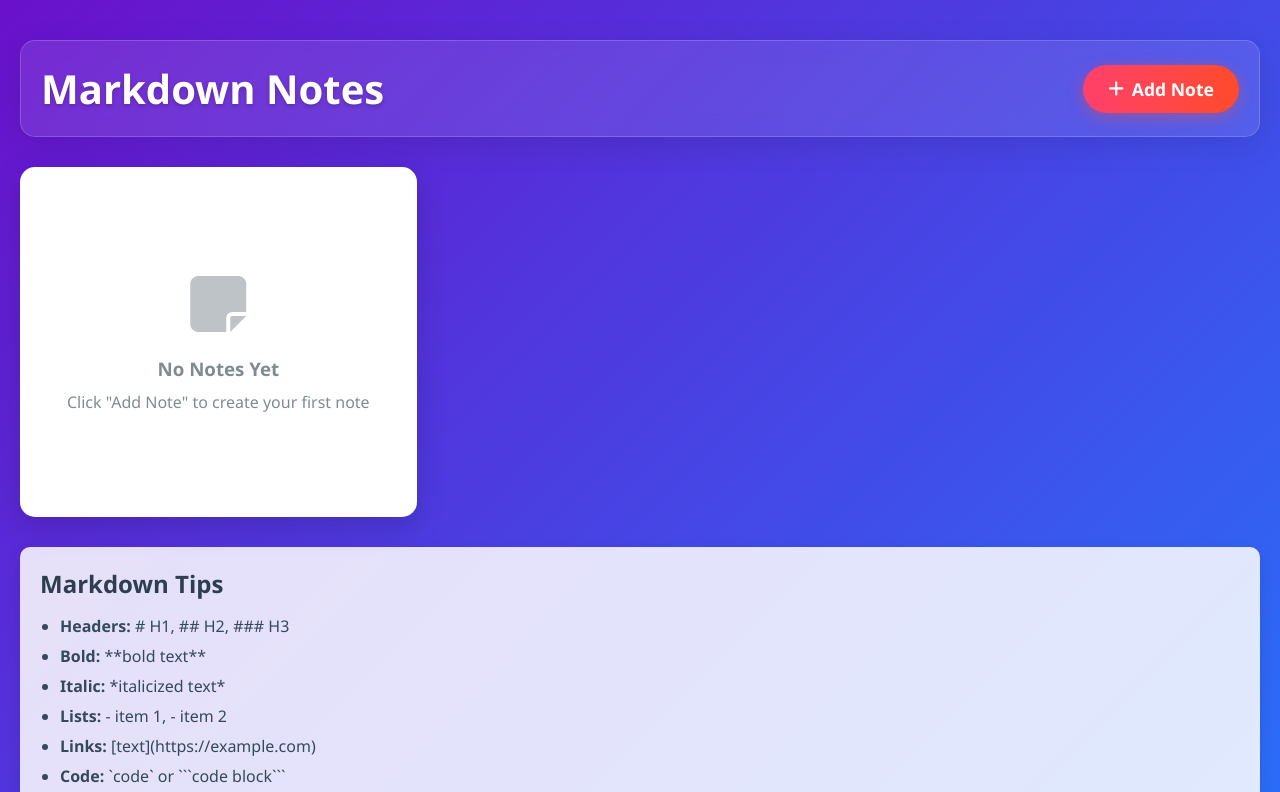
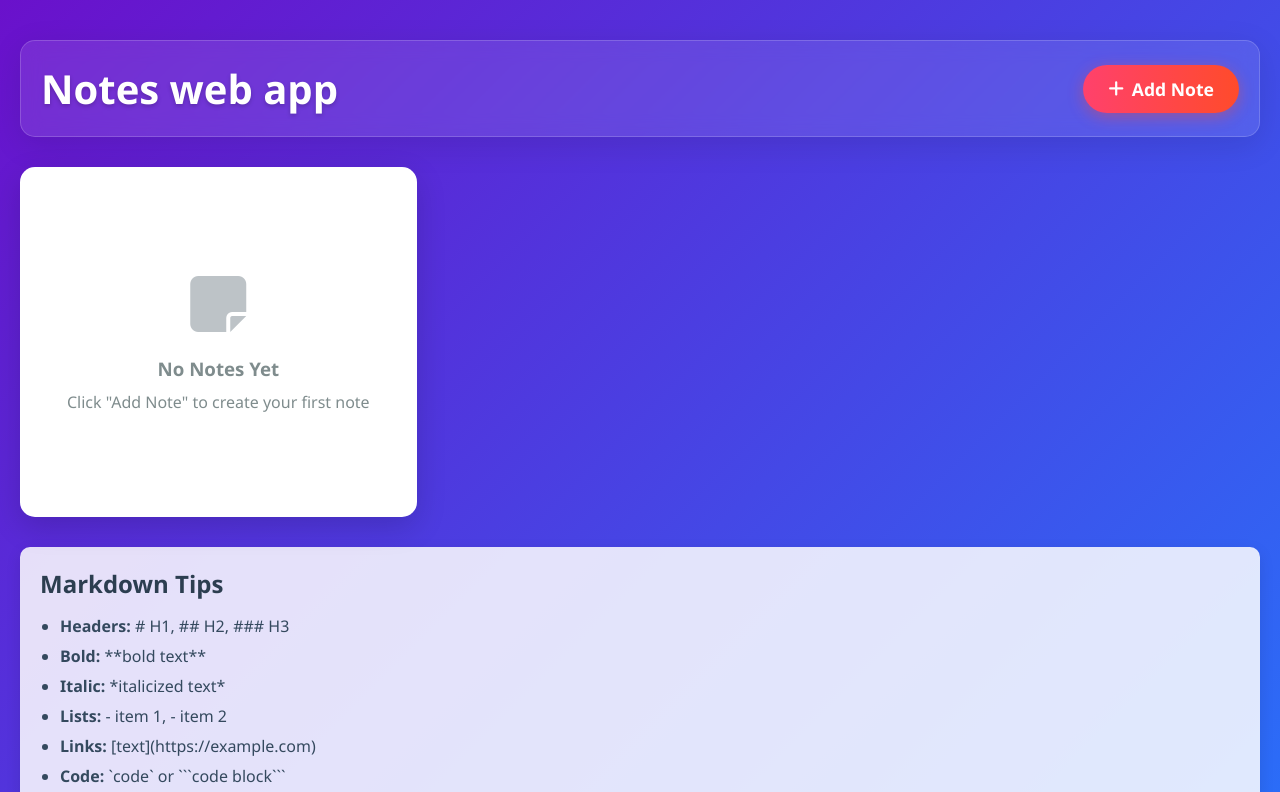
Before and after one commit to cabdalle8180/notes-web-app, a plain HTML site: page index.html in a window 1280 px wide. Shown: the top 792 px of the page. Drawn offline with nearby package versions, Linux system fonts and the light colour scheme.

Commit message:
Updated HTMl

```diff
--- a/index.html
+++ b/index.html
@@ -13,7 +13,7 @@
 <body>
     <div class="container">
         <header>
-            <h1>Markdown Notes</h1>
+            <h1>Notes web app</h1>
             <button class="add-btn" id="add">
                 <i class="fas fa-plus"></i> Add Note
             </button>
```
